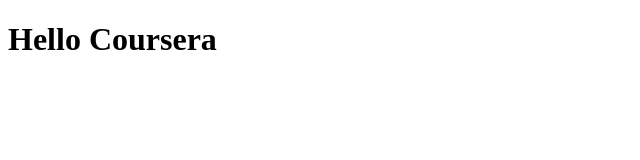
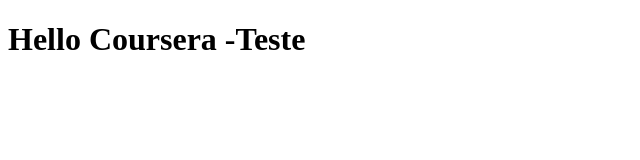
Before and after one commit to Rafafmendes/Teste1, a plain HTML site: page site/index.html in a window 1280 px wide. Shown: the whole page, without its empty margins (0-640 px from the left). Drawn offline with Linux system fonts and the light colour scheme.

Commit message:
Alteração feita

```diff
--- a/site/index.html
+++ b/site/index.html
@@ -6,6 +6,6 @@
 	<title>Hello Coursera</title>
 </head>
 <body>
-	<h1> Hello Coursera</h1>
+	<h1> Hello Coursera -Teste</h1>
 </body>
 </html>
```
